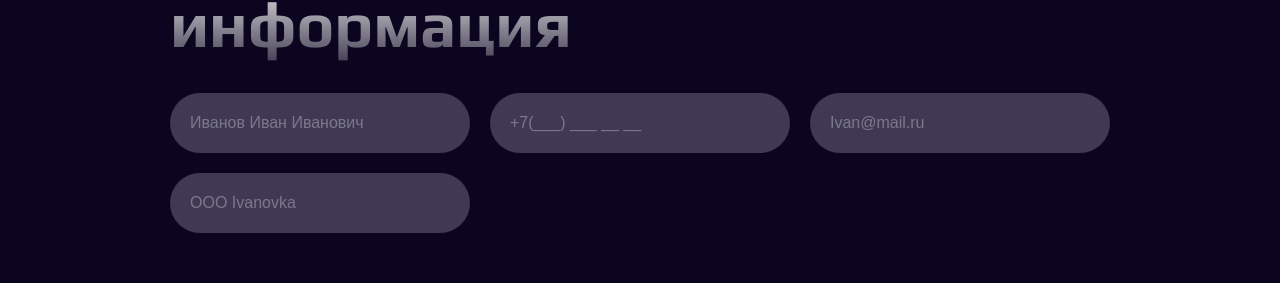
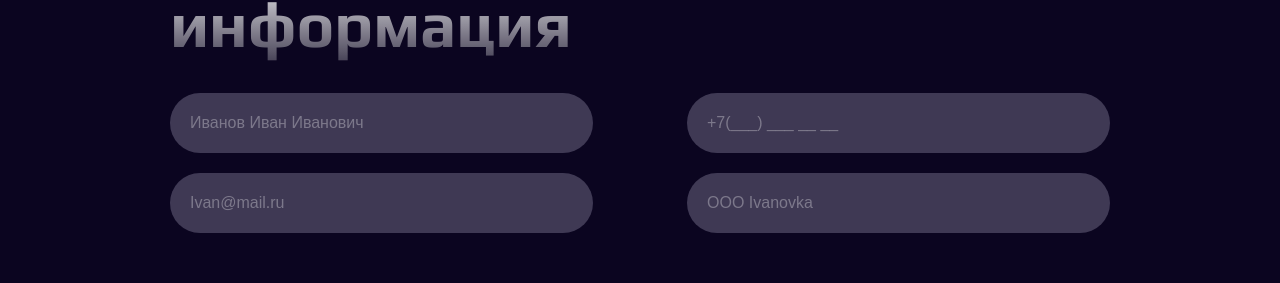
Before and after one commit to JulieBenchuk/web-studio, a Next.js app: page /questionnaire in a window 1280 px wide. Shown: the part 496-779 px from the top of the page. Built offline with nearby package versions, Linux system fonts and the light colour scheme.

Commit message:
refactor: changed tablet&mobile versions in questionnaireForm (966, 1439px)

```diff
--- a/src/styles/components/questionnaireForm.module.scss
+++ b/src/styles/components/questionnaireForm.module.scss
@@ -41,7 +41,7 @@
         column-gap: 109px;
         row-gap: 57px;
         @media (max-width: 1439px) {
-          justify-content: start;
+          justify-content: space-between;
           column-gap: 20px;
           row-gap: 20px;
         }
@@ -54,6 +54,13 @@
           display: flex;
           flex-direction: column;
           gap: 20px;
+          @media (max-width: 1439px) {
+            width: 45%;
+          }
+          @media (max-width: 966px) {
+            width: 100%;
+          }
+
 
           label {
             padding-left: 35px;
@@ -73,11 +80,10 @@
             @include Text-FS-FW-LH(20px, 400, 123.7%);
             @media (max-width: 1439px) {
               @include Text-FS-FW-LH(16px, 400, 123.7%);
-              width: 300px;
+              width: 100%;
               padding: 20px;
             }
             @media (max-width: 966px) {
-              width: 100%;
               padding: 25px;
             }
 
```
